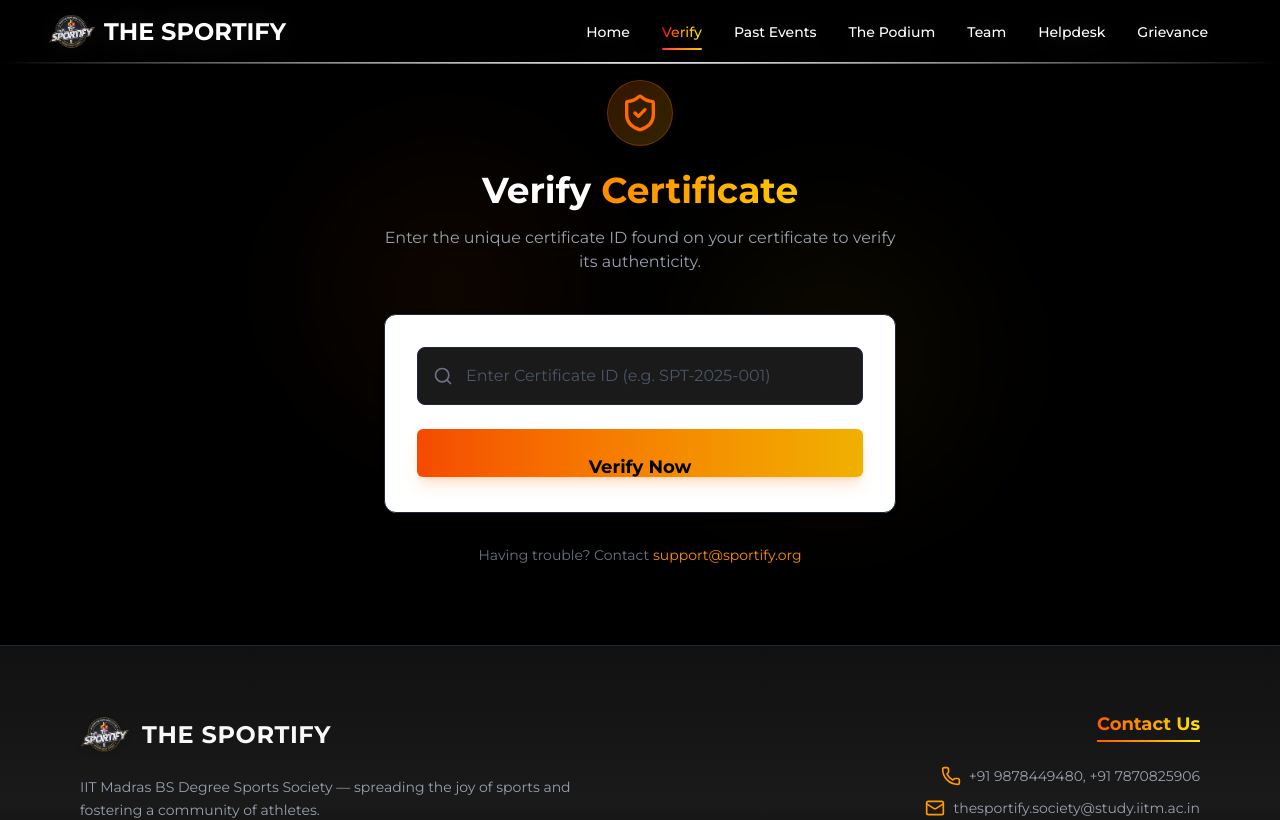
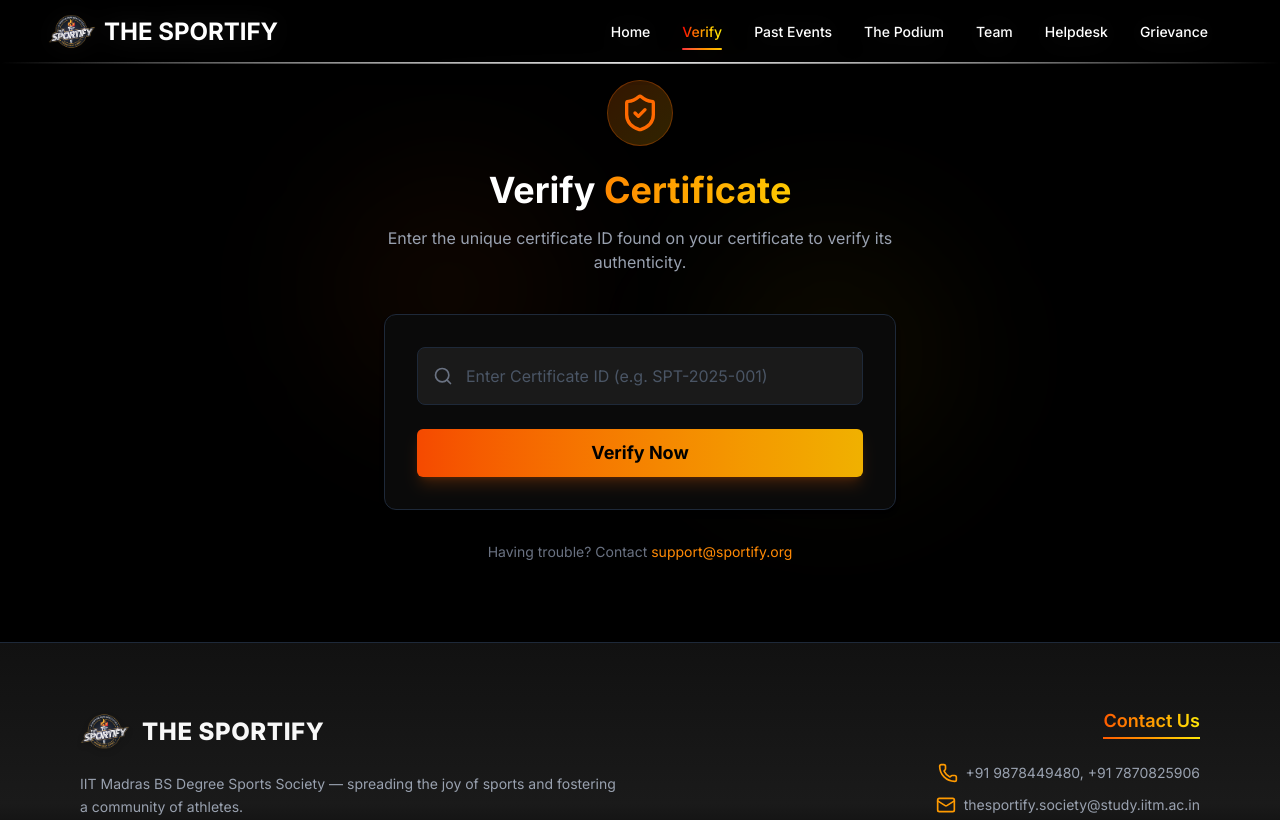
Before and after one commit to thesportify/thesportify_website, a Next.js app: page /verify in a window 1280 px wide. Shown: the top 820 px of the page. Built offline with nearby package versions, Linux system fonts and the light colour scheme.

Commit message:
fixd align issues

```diff
--- a/app/layout.js
+++ b/app/layout.js
@@ -1,12 +1,16 @@
 import "./globals.css";
+
 import "./App.css";
 import Navbar from "@/components/navbar";
+import { Inter } from "next/font/google";
+
+const inter = Inter({ subsets: ["latin"] });
 
 export default function RootLayout({ children }) {
   return (
     <html lang="en">
-      <body>
-        <Navbar/>
+      <body className={inter.className} suppressHydrationWarning={true}>
+        <Navbar />
         {children}
       </body>
     </html>
--- a/app/verify/page.jsx
+++ b/app/verify/page.jsx
@@ -41,7 +41,7 @@
                         </p>
                     </div>
 
-                    <Card className="bg-[#0a0a0a] border border-gray-800 shadow-2xl">
+                    <Card className="!bg-[#0a0a0a] border border-gray-800 shadow-2xl">
                         <CardContent className="p-8">
                             <form onSubmit={handleVerify} className="space-y-6">
                                 <div className="relative">
@@ -57,7 +57,7 @@
                                 </div>
                                 <Button
                                     type="submit"
-                                    className="w-full py-6 text-lg font-bold bg-gradient-to-r from-orange-600 to-yellow-500 hover:from-orange-500 hover:to-yellow-400 text-black shadow-lg shadow-orange-500/20 transition-all transform hover:scale-[1.02]"
+                                    className="w-full py-6 text-lg font-bold bg-gradient-to-r from-orange-600 to-yellow-500 hover:from-orange-500 hover:to-yellow-400 text-black shadow-lg shadow-orange-500/20 transition-all transform hover:scale-[1.02] flex items-center justify-center"
                                 >
                                     Verify Now
                                 </Button>
```
